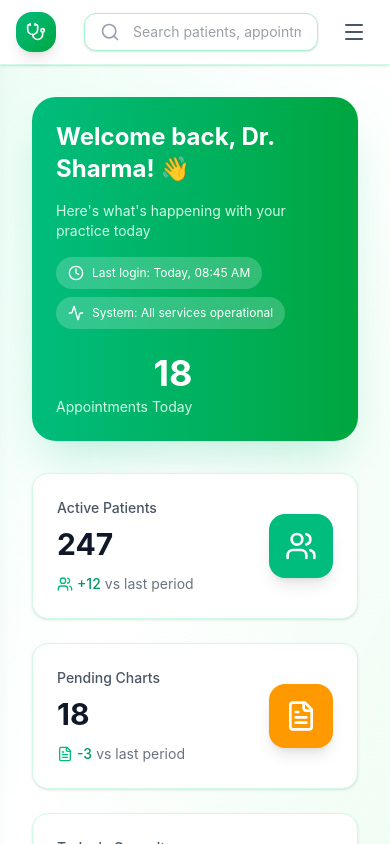
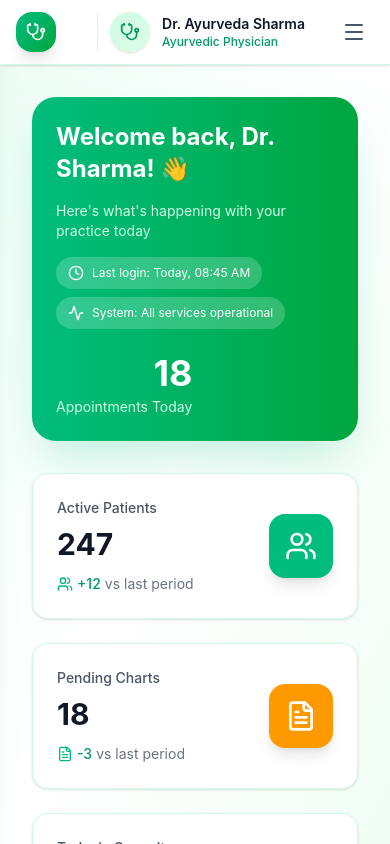
Before and after one commit to ganeshbirajdar286/sih, a React (Vite) app: page /doctor-dashboard in a window 390 px wide. Built offline with nearby package versions, Linux system fonts and the light colour scheme.

Commit message:
doctor/header.jsx

```diff
--- a/src/Components/DoctorComponents/Header.jsx
+++ b/src/Components/DoctorComponents/Header.jsx
@@ -1,5 +1,5 @@
 import React from "react";
-import { Search, Stethoscope, Menu } from "lucide-react";
+import { Stethoscope, Menu } from "lucide-react";
 
 const Header = ({ sidebarOpen, setSidebarOpen }) => {
   return (
@@ -21,26 +21,13 @@ const Header = ({ sidebarOpen, setSidebarOpen }) => {
           </div>
         </div>
 
-        {/* Search Bar (always visible) */}
-        <div className="flex-1 max-w-lg">
-          <div className="relative">
-            <Search className="absolute left-4 top-1/2 -translate-y-1/2 w-5 h-5 text-gray-400" />
-            <input
-              type="text"
-              placeholder="Search patients, appointments..."
-              className="w-full pl-12 pr-4 py-2 rounded-xl border border-emerald-200
-                         focus:ring-2 focus:ring-emerald-500 focus:border-emerald-500
-                         bg-white text-gray-700 text-sm shadow-sm"
-            />
-          </div>
-        </div>
 
         {/* Doctor Info */}
-        <div className="hidden sm:flex items-center space-x-3 sm:space-x-4 pl-3 sm:pl-4 border-l border-emerald-100">
+        <div className="flex items-center space-x-3 sm:space-x-4 pl-3 sm:pl-4 border-l border-emerald-100">
           <div className="w-10 h-10 sm:w-12 sm:h-12 bg-gradient-to-br from-emerald-100 to-green-100 rounded-full flex items-center justify-center shadow-sm">
             <Stethoscope className="w-5 h-5 sm:w-6 sm:h-6 text-emerald-600" />
           </div>
-          <div className="hidden md:block">
+          <div className="block">
             <p className="font-semibold text-gray-900 text-sm sm:text-base">
               Dr. Ayurveda Sharma
             </p>
@@ -49,6 +36,7 @@ const Header = ({ sidebarOpen, setSidebarOpen }) => {
             </p>
           </div>
         </div>
+
 
         {/* Mobile menu icon */}
         <div className="md:hidden">
```
